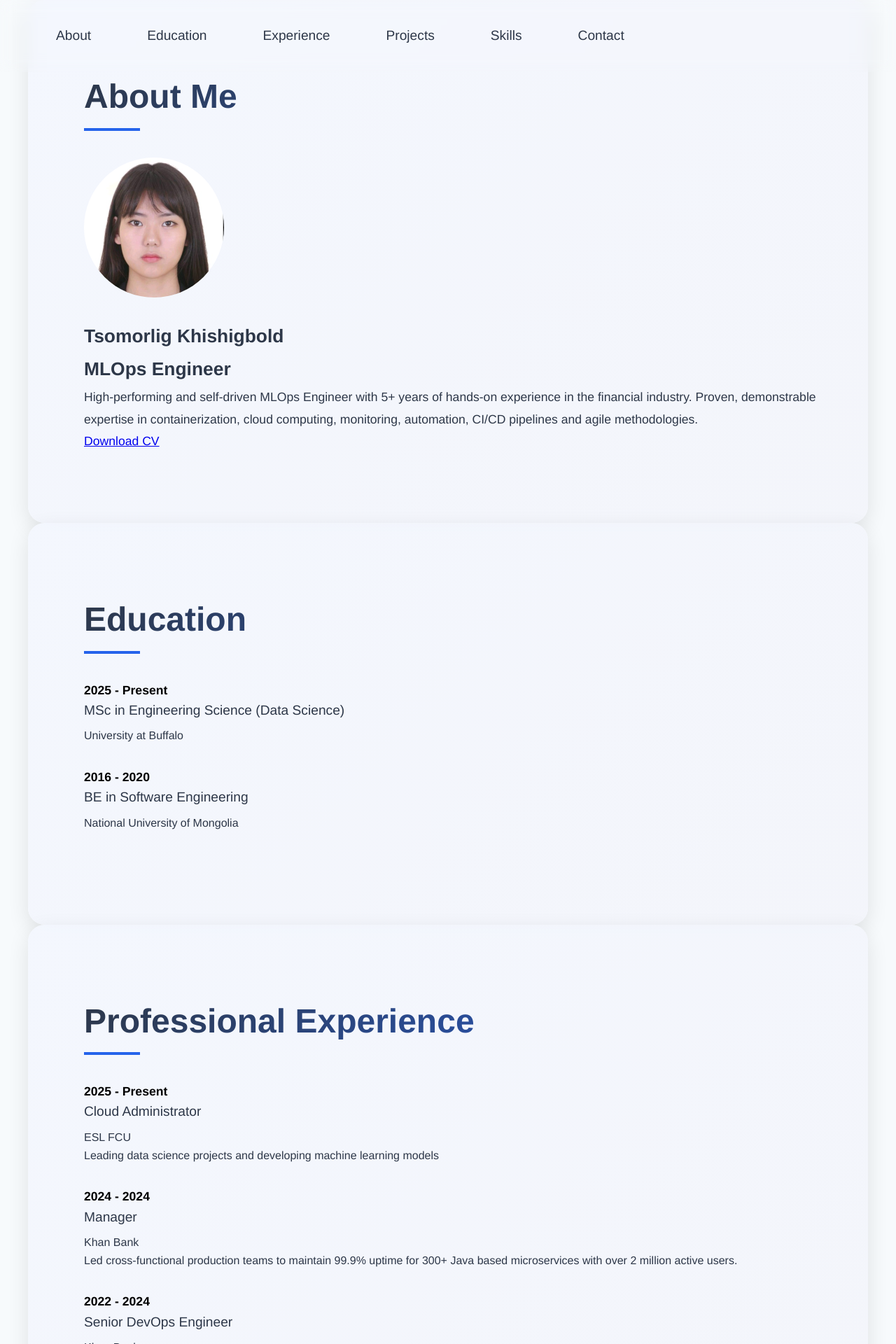
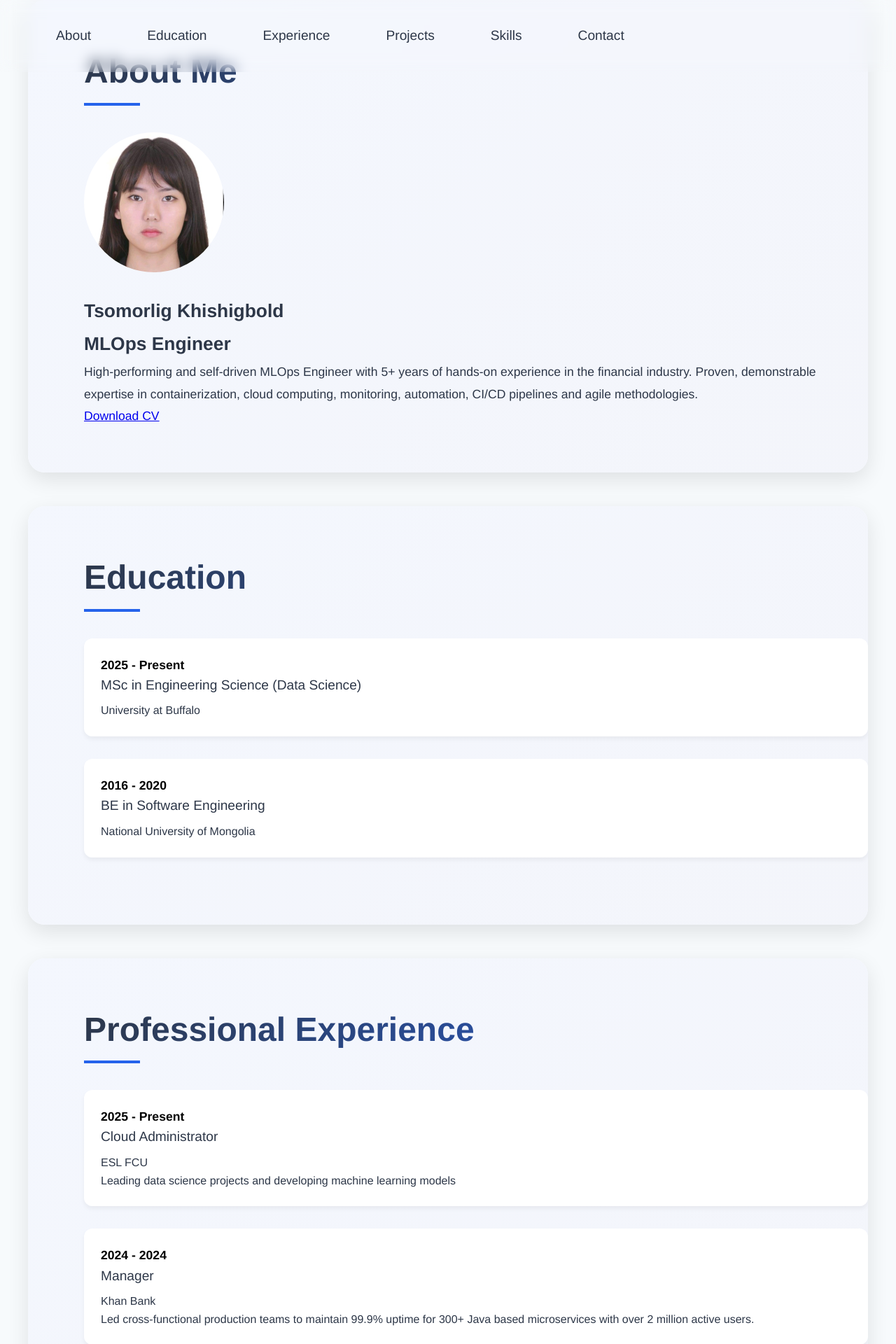
Before and after one commit to blossom143/my-portfolio, a Flask app: page / in a window 1280 px wide. Shown: the top 1920 px of the page at 70% size. Run offline with Flask 3, Linux system fonts and the light colour scheme.

Commit message:
Update section spacing and fix HTML structure

```diff
--- a/static/css/style.css
+++ b/static/css/style.css
@@ -90,7 +90,7 @@
 
 /* Sections */
 .section {
-    padding: var(--section-padding);
+    padding: 4rem 0;
     max-width: 1200px;
     margin: 0 auto;
     background: rgba(255, 255, 255, 0.95);
@@ -100,6 +100,36 @@
     position: relative;
     overflow: hidden;
     padding-left: 80px;
+    margin-bottom: 3rem;
+}
+
+.about-content {
+    display: flex;
+    gap: 3rem;
+    margin-top: 2rem;
+}
+
+.timeline {
+    margin-top: 2rem;
+}
+
+.timeline-item {
+    margin-bottom: 2rem;
+    padding: 1.5rem;
+    background: rgba(255, 255, 255, 0.95);
+    border-radius: 12px;
+    box-shadow: 0 4px 6px rgba(0, 0, 0, 0.05);
+}
+
+.section-title {
+    font-size: 2.5rem;
+    color: var(--text-color);
+    margin-bottom: 2rem;
+    font-weight: 700;
+    background: linear-gradient(135deg, var(--text-color) 0%, var(--accent-color) 100%);
+    -webkit-background-clip: text;
+    background-clip: text;
+    -webkit-text-fill-color: transparent;
 }
 
 .section::before {
--- a/templates/portfolio.html
+++ b/templates/portfolio.html
@@ -23,7 +23,7 @@
 
     <!-- About Section -->
     <section id="about" class="section fade-in">
-        <div class="section-title">About Me</div>
+        <h1 class="section-title">About Me</h1>
         <div class="about-content">
             <img src="{{ url_for('static', filename='images/profile.jpg') }}" alt="Profile" class="profile-image">
             <div class="about-text">
@@ -39,7 +39,7 @@
 
     <!-- Education Section -->
     <section id="education" class="section fade-in">
-        <div class="section-title">Education</div>
+        <h1 class="section-title">Education</h1>
         <div class="timeline">
             {% for edu in data.education %}
             <div class="timeline-item">
@@ -53,7 +53,7 @@
 
     <!-- Experience Section -->
     <section id="experience" class="section fade-in">
-        <div class="section-title">Professional Experience</div>
+        <h1 class="section-title">Professional Experience</h1>
         <div class="timeline">
             {% for exp in data.experience %}
             <div class="timeline-item">
```
